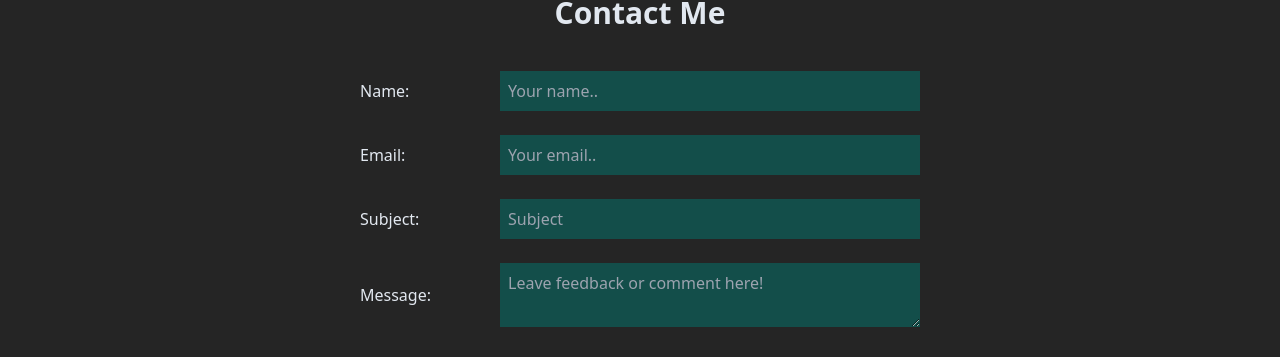
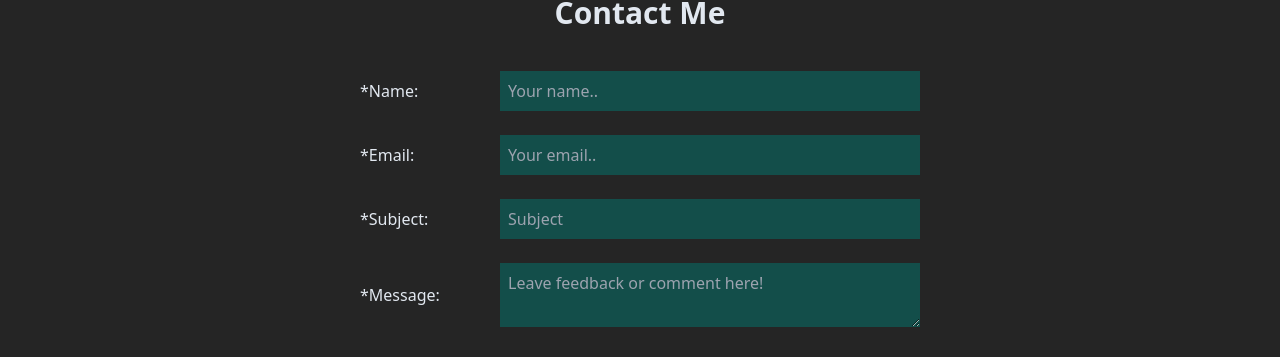
Before and after one commit to mgehrls/mattgehrls, a Next.js app: page /contact in a window 1280 px wide. Shown: the part 358-715 px from the top of the page. Built offline with nearby package versions, Linux system fonts and the light colour scheme.

Commit message:
contact form validation.

```diff
--- a/components/EmptyHex.tsx
+++ b/components/EmptyHex.tsx
@@ -10,7 +10,7 @@ export default function EmptyHex() {
       <path
         d="M11.757 88.5928L141.5 13.6857L271.243 88.5928V238.407L141.5 313.314L11.757 238.407V88.5928Z"
         stroke="url(#paint0_linear_1_13)"
-        stroke-width="22"
+        strokeWidth="22"
       />
       <defs>
         <linearGradient
@@ -21,8 +21,8 @@ export default function EmptyHex() {
           y2="163.5"
           gradientUnits="userSpaceOnUse"
         >
-          <stop offset="0.15" stop-color="#EB874E" />
-          <stop offset="1" stop-color="#2CC0A5" />
+          <stop offset="0.15" stopColor="#EB874E" />
+          <stop offset="1" stopColor="#2CC0A5" />
         </linearGradient>
       </defs>
     </svg>
--- a/pages/contact/index.tsx
+++ b/pages/contact/index.tsx
@@ -1,5 +1,13 @@
 import { AnimatePresence, motion } from "framer-motion";
-import { useState } from "react";
+import { useEffect, useState } from "react";
+
+function ValidateEmail(mail: string) {
+  if (/^\w+([\.-]?\w+)*@\w+([\.-]?\w+)*(\.\w{2,3})+$/.test(mail)) {
+    return true;
+  }
+  alert("You have entered an invalid email address!");
+  return false;
+}
 
 export default function Contact() {
   const [name, setName] = useState("");
@@ -11,6 +19,13 @@ export default function Contact() {
 
   const handleSubmit = async (e: { preventDefault: () => void }) => {
     e.preventDefault();
+
+    if (
+      name !== "" &&
+      subject !== "" &&
+      message !== "" &&
+      ValidateEmail(email)
+    ) {
       setIsSubmitting(true);
 
       const response = await fetch(`/api/contact`, {
@@ -36,6 +51,9 @@ export default function Contact() {
       } finally {
         setIsSubmitting(false);
       }
+    } else {
+      alert("Please fill in all fields");
+    }
   };
 
   return (
@@ -56,7 +74,7 @@ export default function Contact() {
                 className="flex flex-col items-start w-full gap-2"
               >
                 <div className="flex items-center justify-between w-full p-2">
-                  <label htmlFor="name">Name:</label>
+                  <label htmlFor="name">*Name:</label>
                   <input
                     className="w-3/4 p-2 bg-teal-900 text-slate-100 focus:outline-none"
                     type="text"
@@ -68,7 +86,7 @@ export default function Contact() {
                   />
                 </div>
                 <div className="flex items-center justify-between w-full p-2">
-                  <label htmlFor="email">Email:</label>
+                  <label htmlFor="email">*Email:</label>
                   <input
                     className="w-3/4 p-2 bg-teal-900 text-slate-100 focus:outline-none"
                     type="text"
@@ -80,7 +98,7 @@ export default function Contact() {
                   />
                 </div>
                 <div className="flex items-center justify-between w-full p-2">
-                  <label htmlFor="subject">Subject:</label>
+                  <label htmlFor="subject">*Subject:</label>
                   <input
                     className="w-3/4 p-2 bg-teal-900 text-slate-100 focus:outline-none"
                     type="text"
@@ -92,7 +110,7 @@ export default function Contact() {
                   />
                 </div>
                 <div className="flex items-center justify-between w-full p-2">
-                  <label htmlFor="message">Message:</label>
+                  <label htmlFor="message">*Message:</label>
                   <textarea
                     className="w-3/4 p-2 bg-teal-900 text-slate-100 focus:outline-none"
                     id="message"
```
Lines whose indentation alone changed are shown as unchanged.
